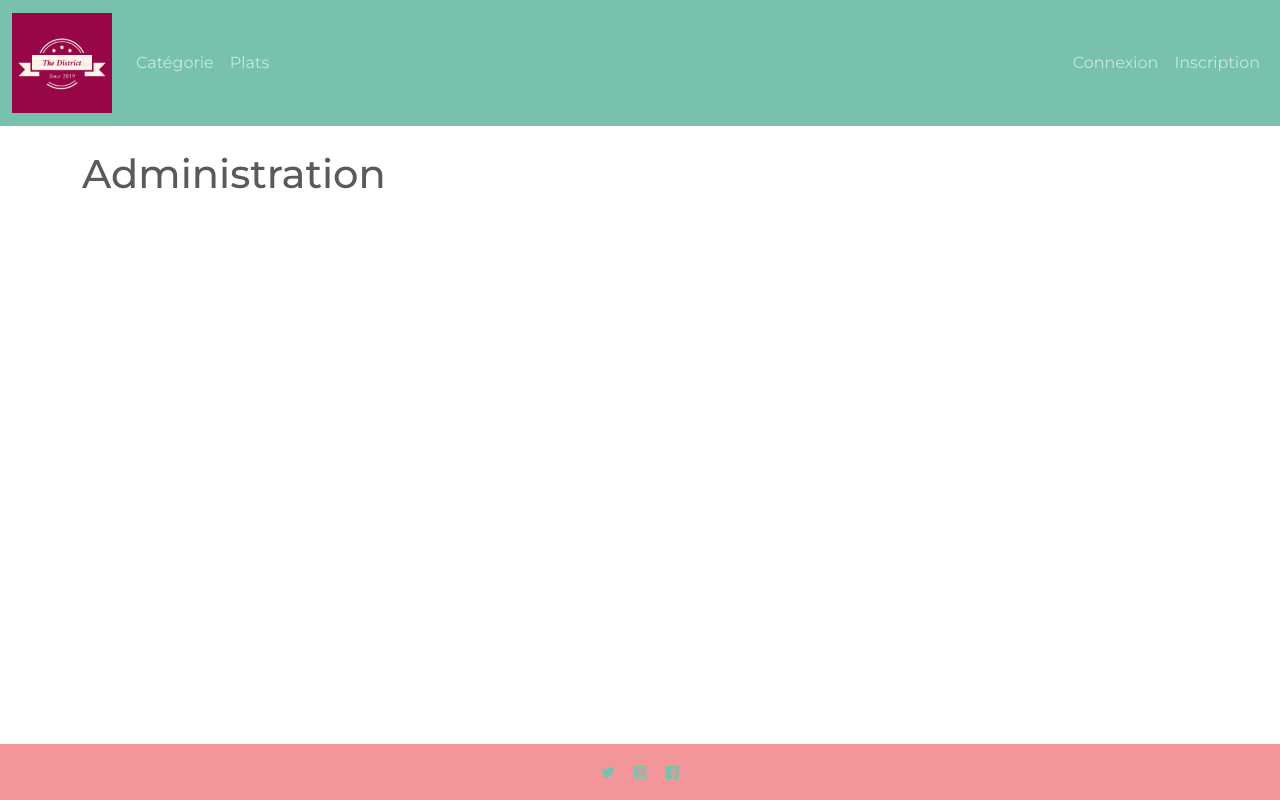
After one commit to SabrarLucas/theDistrict, a Symfony app: template templates/admin/index.html.twig in a window 1280 px wide. The commit adds this page. Run offline with Twig, Linux system fonts and the light colour scheme; the template is opened without the code that fills it, so the values that code supplies are empty; some libraries are stand-ins or nearby versions.

Commit message:
page admin

```diff
--- /dev/null
+++ b/templates/admin/index.html.twig
@@ -0,0 +1,11 @@
+{% extends "base.html.twig" %}
+
+{% block title %}Admin{% endblock %}
+
+{% block body %}
+    <div class="container">
+        <div class="row">
+            <h1 class="mt-4">Administration</h1>
+        </div>
+    </div>
+{% endblock %}
--- a/templates/partials/_header.html.twig
+++ b/templates/partials/_header.html.twig
@@ -29,6 +29,10 @@
                             <div class="dropdown-menu">
                                 <a class="dropdown-item" href="{{ path('commande', {id: app.user.id}) }}">Mes commandes</a>
                                 <a class="dropdown-item" href="{{ path('panier') }}">Panier</a>
+                                {% if is_granted('ROLE_ADMIN') %}
+                                <div class="dropdown-divider"></div>
+                                <a class="dropdown-item" href="{{ path('admin_index') }}">Administration</a>
+                                {% endif %}
                                 <div class="dropdown-divider"></div>
                                 <a class="dropdown-item" href="{{ path('security.logout') }}">Deconnexion</a>
                             </div>
```
Also changed, not shown: src/Controller/Admin/MainController.php (added, +17 -0 lines).
